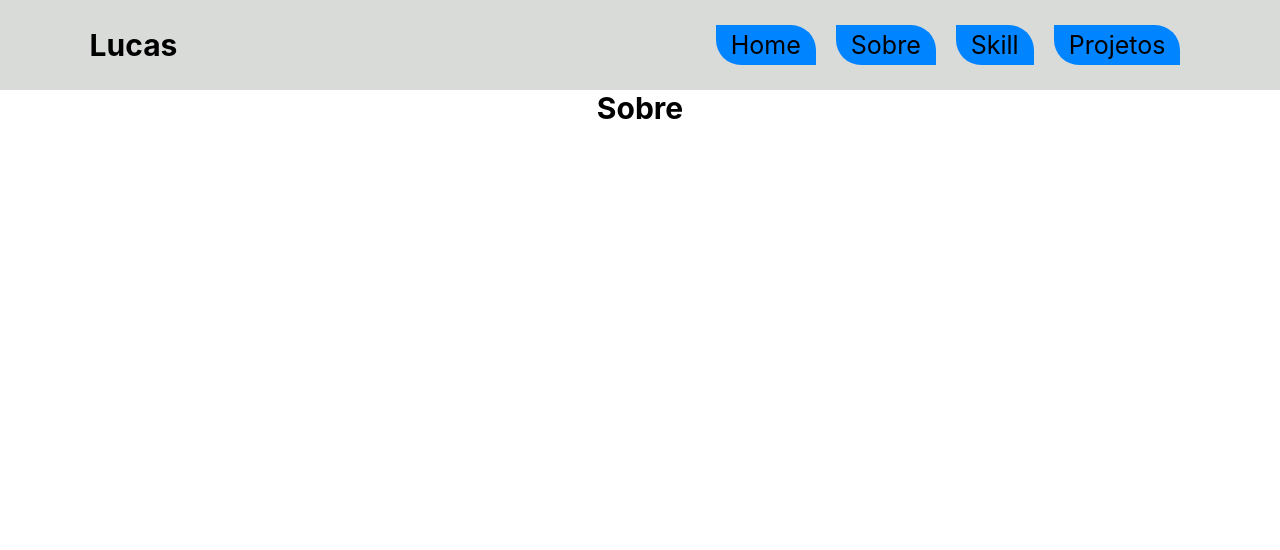
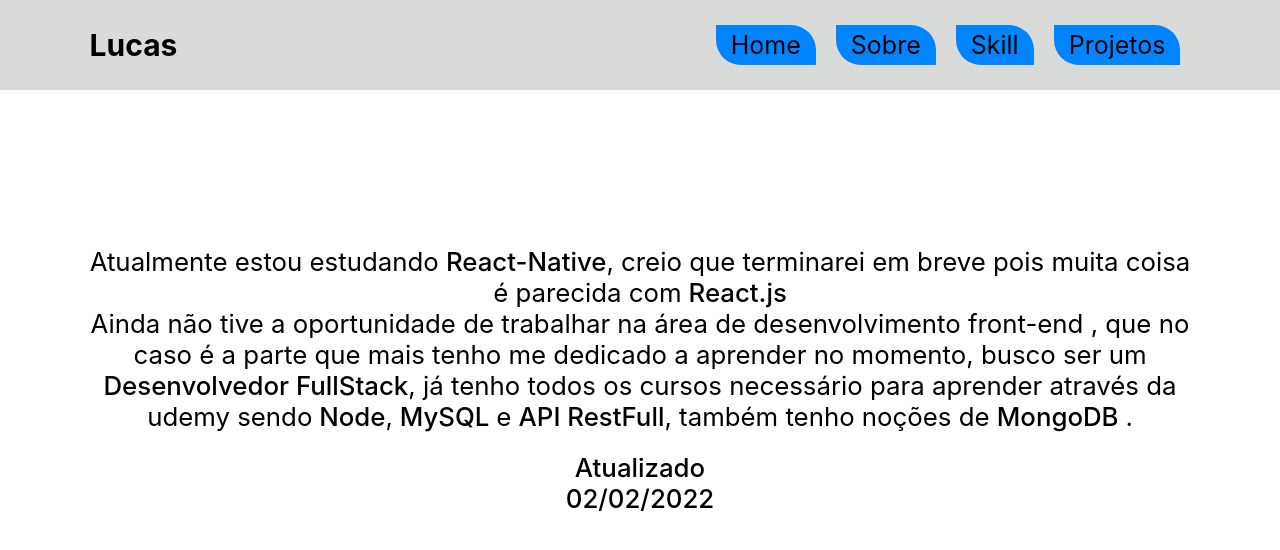
Before and after one commit to DigitalHDR/Meu-portfolio-react, a React (Create React App) app: page /sobre in a window 1280 px wide. Shown: the top 550 px of the page. Built offline with nearby package versions, Linux system fonts and the light colour scheme.

Commit message:
pagina sobre

```diff
--- a/src/pages/Skill/index.jsx
+++ b/src/pages/Skill/index.jsx
@@ -3,5 +3,5 @@ export default function Skill() {
     <div>
       <h2>Skill</h2>
     </div>
-  );
+  )
 }
--- a/src/pages/Sobre/index.jsx
+++ b/src/pages/Sobre/index.jsx
@@ -1,7 +1,26 @@
+import './sobre.css'
+
 export default function Sobre() {
   return (
-    <div>
-      <h2>Sobre</h2>
+    <div className="container">
+      <div className='sobre_box'>
+        <p >Atualmente estou estudando <span>React-Native</span>,
+          creio que terminarei em breve pois muita coisa é parecida com
+          <span> React.js </span>
+        </p>
+        <p>Ainda não tive a oportunidade de trabalhar na área de desenvolvimento front-end
+          , que no caso é a parte que mais tenho me dedicado a aprender no momento, busco ser um
+          <span> Desenvolvedor FullStack</span>
+          , já tenho todos os cursos necessário para aprender através da udemy sendo
+          <span> Node</span>,
+          <span> MySQL </span>
+          e <span> API RestFull</span>
+          , também tenho noções de <span> MongoDB </span>.
+        </p>
+        <br />
+        <p><span>Atualizado</span></p>
+        <p><span>02/02/2022</span></p>
+      </div>
     </div>
-  );
+  )
 }
--- /dev/null
+++ b/src/pages/Sobre/sobre.css
@@ -0,0 +1,17 @@
+.sobre_box {
+  padding: 50px 0 50px;
+  min-height: calc(80vh - 101px);
+  display: flex;
+  align-items: center;
+  justify-content: center;
+  text-align: center;
+  flex-direction: column;
+}
+
+.sobre_box p {
+  font-size: calc(13px + 1vw);
+}
+
+.sobre_box span {
+  font-weight: 500;
+}
```
